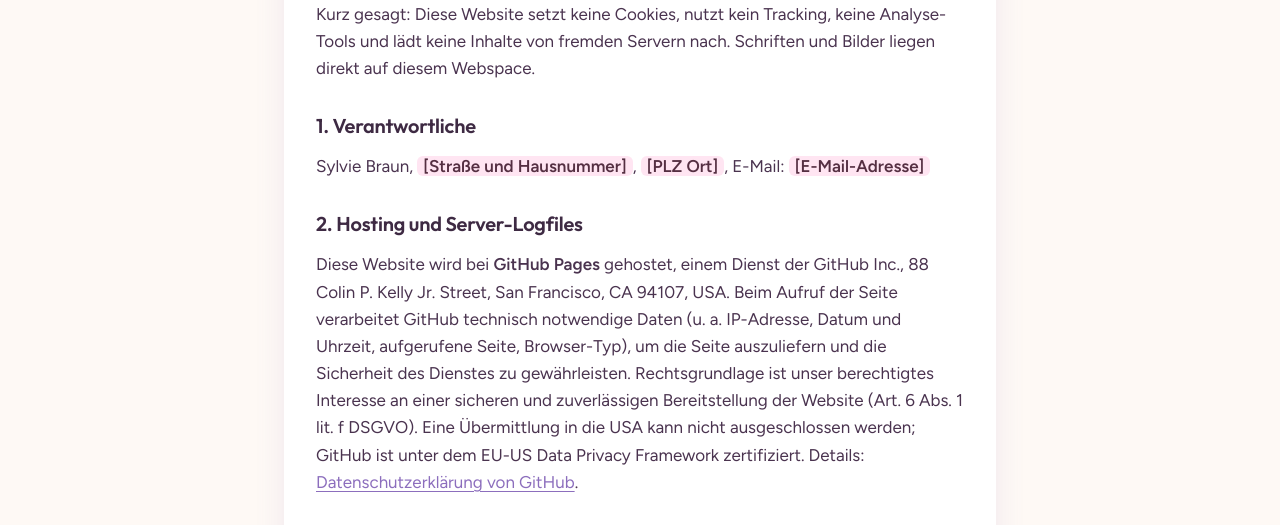
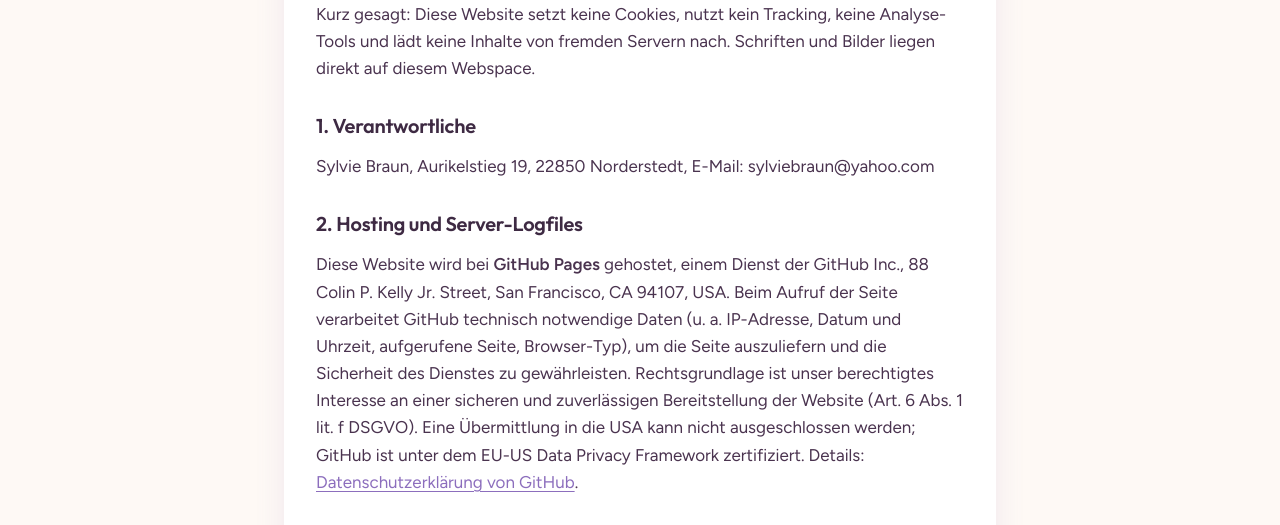
Before and after one commit to AllesBaby/allesbaby-website, a plain HTML site: page datenschutz.html in a window 1280 px wide. Shown: the part 271-796 px from the top of the page. Drawn offline with Linux system fonts and the light colour scheme.

Commit message:
Update privacy policy with contact information

```diff
--- a/datenschutz.html
+++ b/datenschutz.html
@@ -52,7 +52,7 @@
         <p>Kurz gesagt: Diese Website setzt keine Cookies, nutzt kein Tracking, keine Analyse-Tools und lädt keine Inhalte von fremden Servern nach. Schriften und Bilder liegen direkt auf diesem Webspace.</p>
 
         <h2>1. Verantwortliche</h2>
-        <p>Sylvie Braun, <span class="placeholder">[Straße und Hausnummer]</span>, <span class="placeholder">[PLZ Ort]</span>, E-Mail: <span class="placeholder">[E-Mail-Adresse]</span></p>
+        <p>Sylvie Braun, Aurikelstieg 19, 22850 Norderstedt, E-Mail: sylviebraun@yahoo.com</p>
 
         <h2>2. Hosting und Server-Logfiles</h2>
         <p>Diese Website wird bei <strong>GitHub Pages</strong> gehostet, einem Dienst der GitHub Inc., 88 Colin P. Kelly Jr. Street, San Francisco, CA 94107, USA. Beim Aufruf der Seite verarbeitet GitHub technisch notwendige Daten (u. a. IP-Adresse, Datum und Uhrzeit, aufgerufene Seite, Browser-Typ), um die Seite auszuliefern und die Sicherheit des Dienstes zu gewährleisten. Rechtsgrundlage ist unser berechtigtes Interesse an einer sicheren und zuverlässigen Bereitstellung der Website (Art. 6 Abs. 1 lit. f DSGVO). Eine Übermittlung in die USA kann nicht ausgeschlossen werden; GitHub ist unter dem EU-US Data Privacy Framework zertifiziert. Details: <a href="https://docs.github.com/de/site-policy/privacy-policies/github-general-privacy-statement" target="_blank" rel="noopener">Datenschutzerklärung von GitHub</a>.</p>
```
